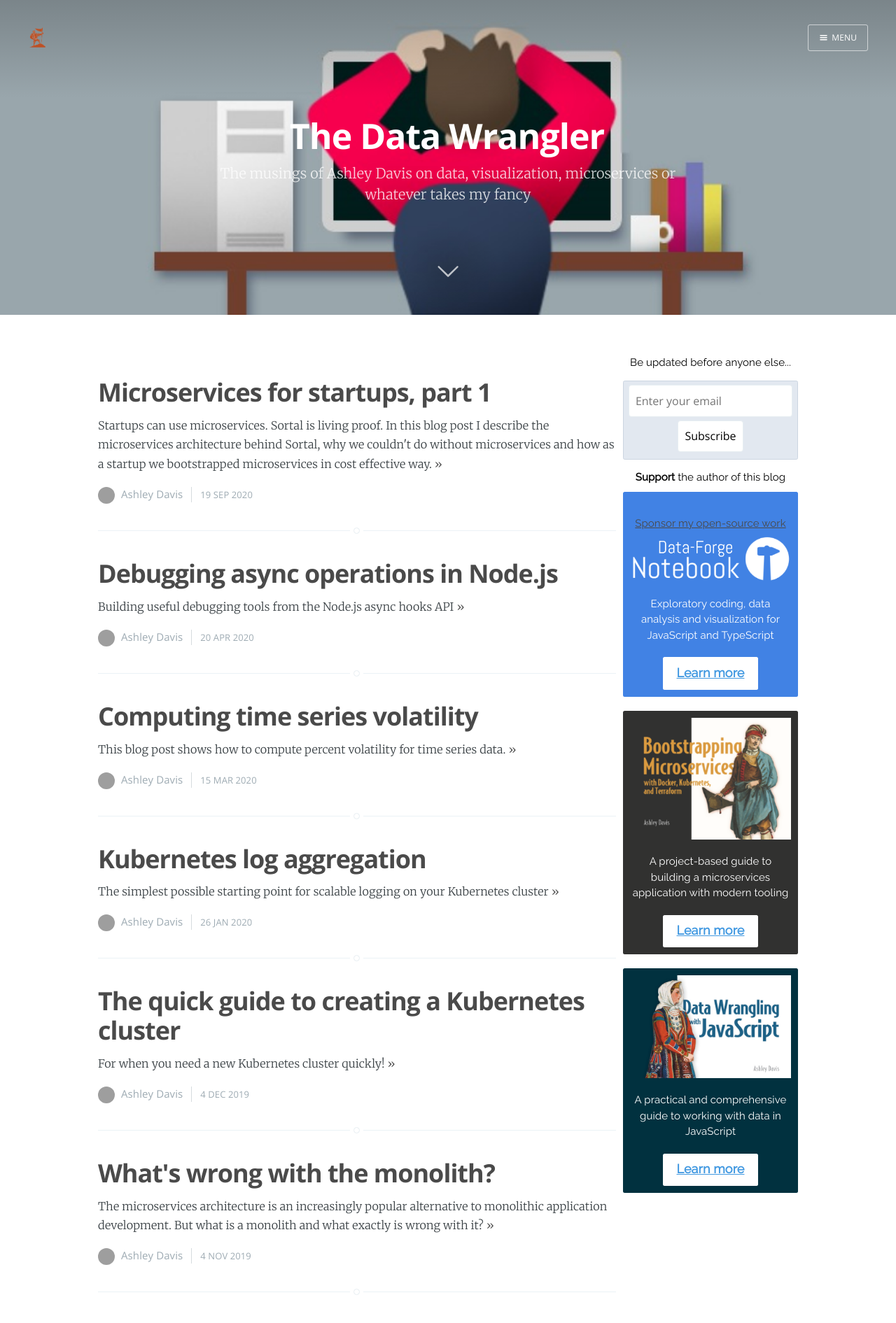
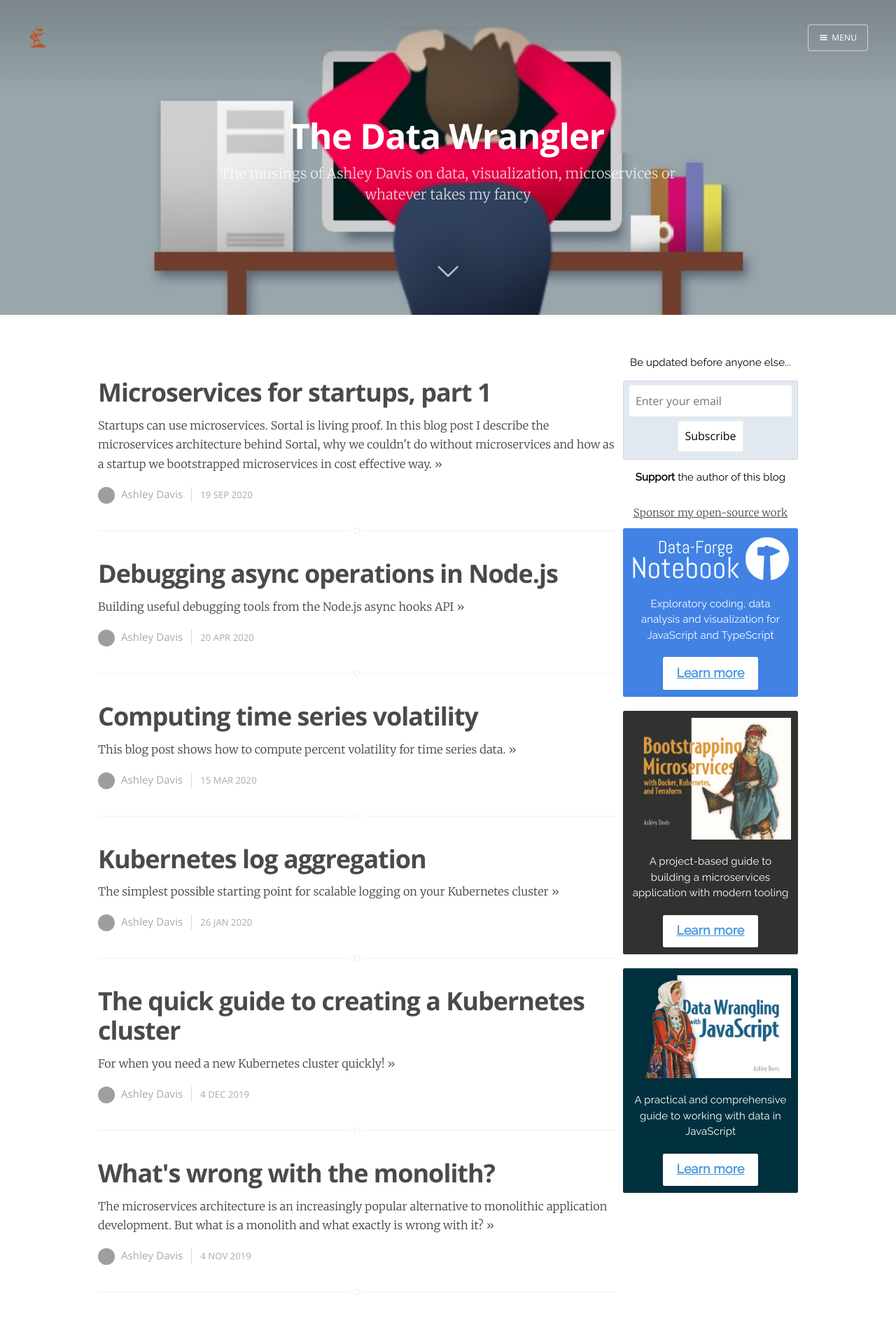
Before and after one commit to ashleydavis/the-data-wrangler-blog, a Jekyll site: the page built from index.md, in a window 1280 px wide. Shown: the top 1891 px of the page at 70% size. Built offline with Jekyll 4.4.1, drawn with Linux system fonts in a browser that asks for light colours; comment, search, counter and statistics services are not loaded; grey boxes are pictures that could not be loaded.

Commit message:
Updated a link.

```diff
--- a/_includes/support.html
+++ b/_includes/support.html
@@ -6,12 +6,9 @@
         {% include subscribe.html %}
     </div>
 
+    <div class="flex flex-col items-center">
         <div class="dfn-ad mt-4 text-2xl text-black text-center"><b>Support</b> the author of this blog</div>
 
-    <div
-        class="flex flex-col items-center text-center border rounded p-4 mt-2 dfn-ad"
-        style="background-color: #4182E4;"
-        >
         <div class="text-2xl mt-8">
             <a
                 href="https://github.com/sponsors/ashleydavis"
@@ -20,6 +17,11 @@
                 Sponsor my open-source work
             </a>
         </div>
+
+        <div
+            class="flex flex-col items-center text-center border rounded p-4 mt-2 dfn-ad"
+            style="background-color: #4182E4;"
+            >
             <a
                 target="_blank"
                 href="https://www.data-forge-notebook.com"
@@ -87,5 +89,5 @@
                 Learn more
             </a>
         </div>
-
+    </div>
 </aside>
```
Lines whose indentation alone changed are shown as unchanged.
